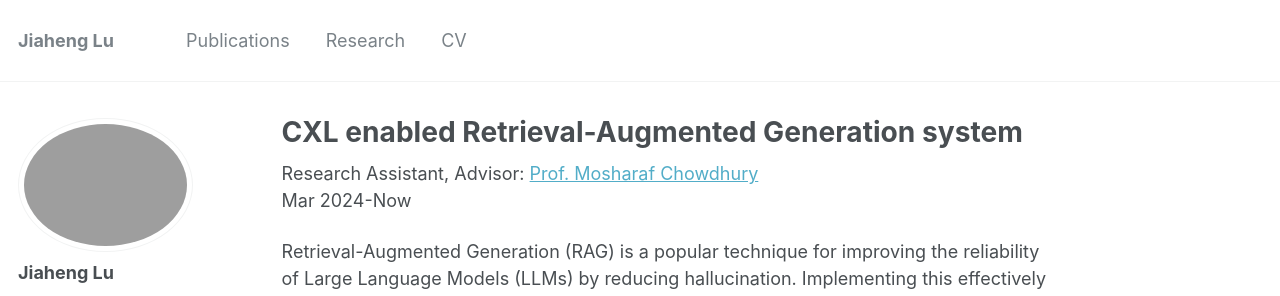
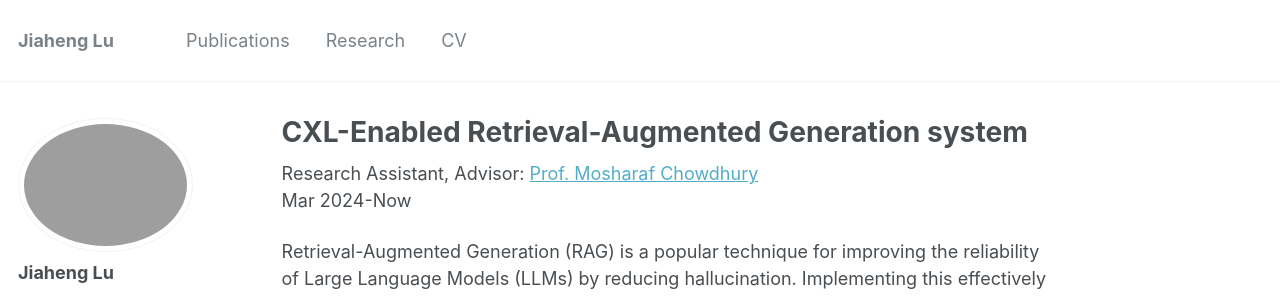
Before and after one commit to JhengLu/JhengLu.github.io, a Jekyll site: the page built from _research/2024-05-01-rag.md, in a window 1280 px wide and 900 px high. Shown: the top 296 px of the window. Built offline with Jekyll 4.4.1, drawn with Linux system fonts in a browser that asks for light colours.

```diff
--- a/_research/2024-05-01-rag.md
+++ b/_research/2024-05-01-rag.md
@@ -1,5 +1,5 @@
 ---
-title: "CXL enabled Retrieval-Augmented Generation system "
+title: "CXL-Enabled Retrieval-Augmented Generation system "
 collection: research
 permalink: /research/rag
 date_1: 2024-09-01
```
